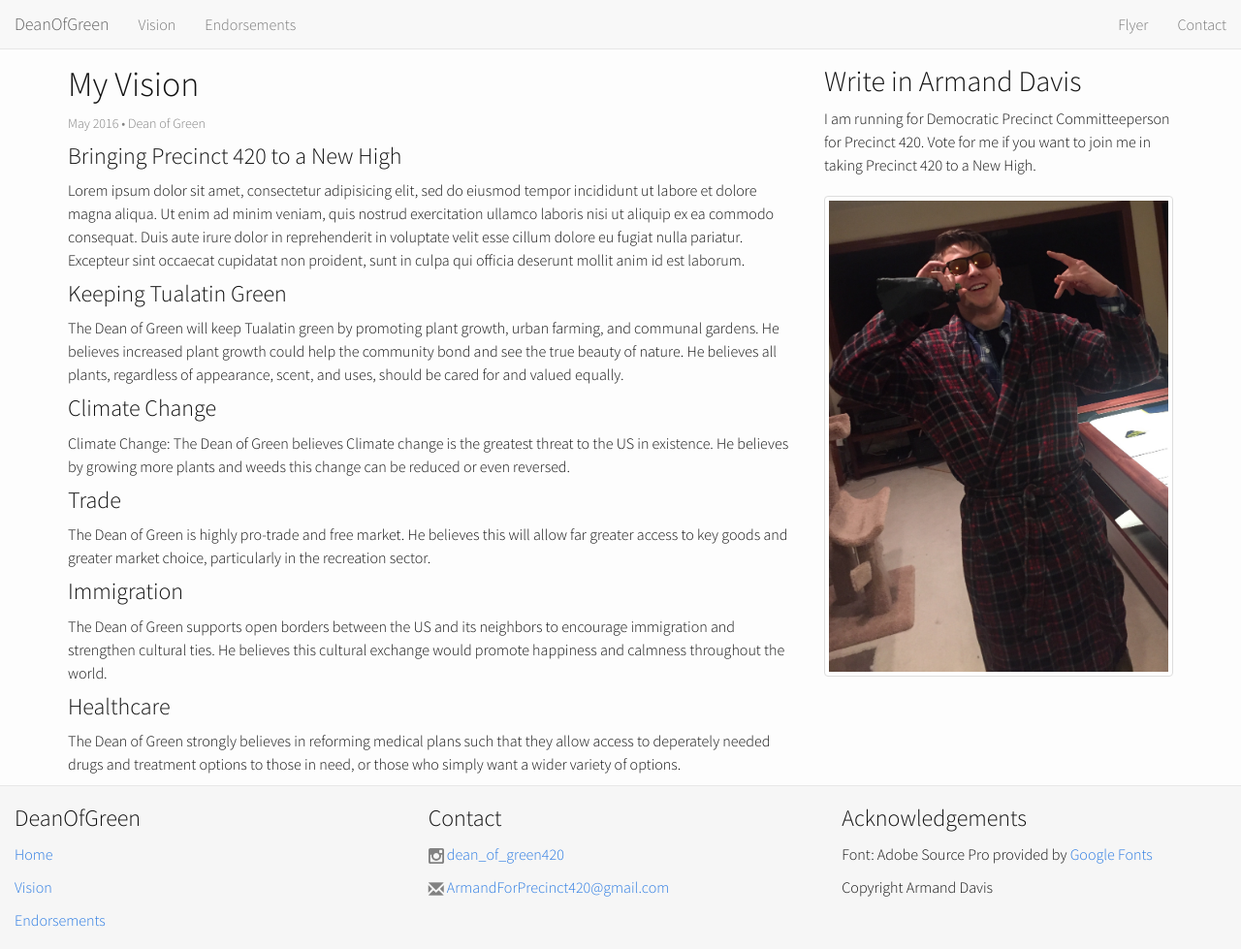
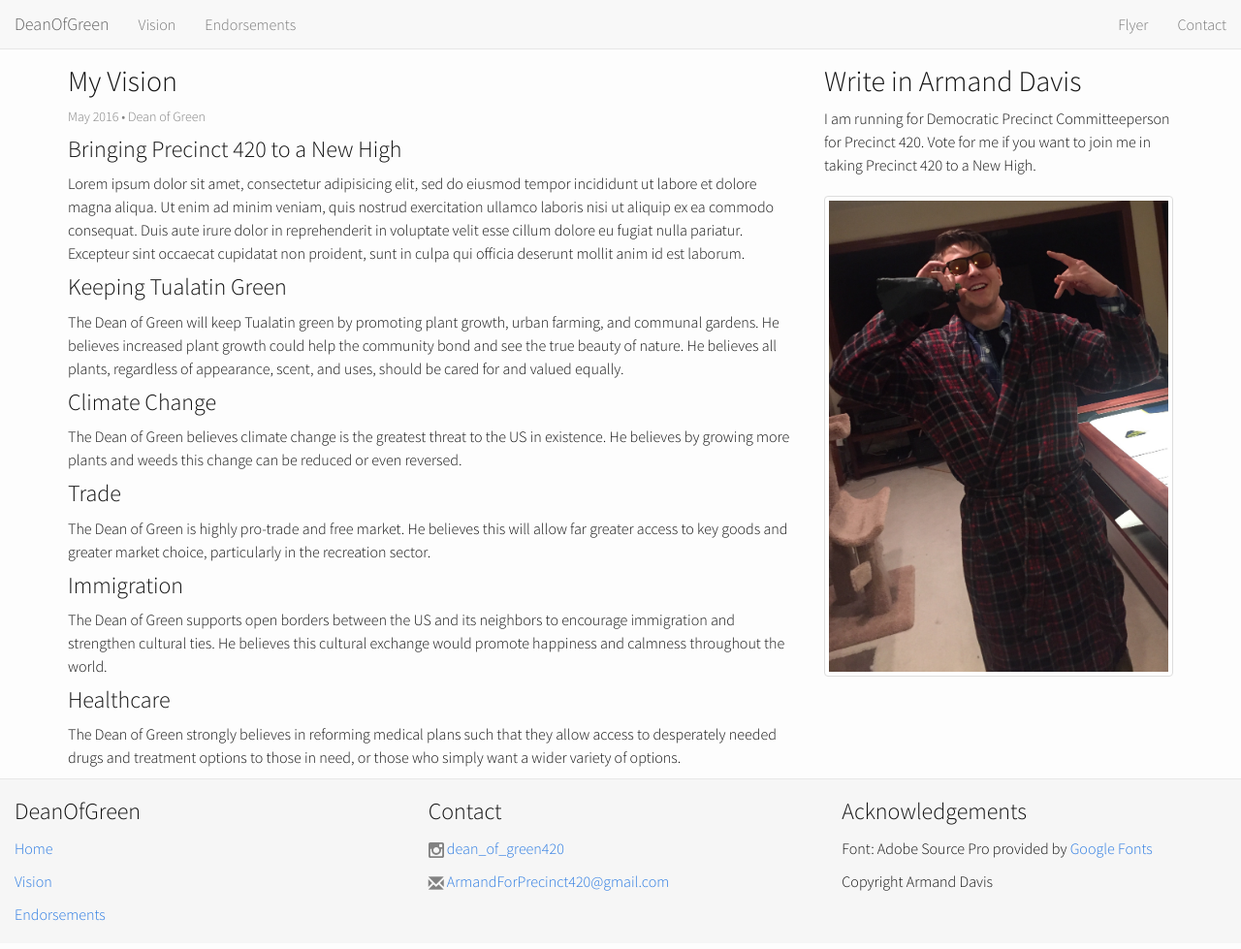
Before and after one commit to deanofgreen/deanofgreen.github.io, a Jekyll site: the page built from vision.md, in a window 1280 px wide. Shown: the whole page at 97% size. Built offline with Jekyll 4.4.1, drawn with Linux system fonts in a browser that asks for light colours; nearby versions of some CDN libraries.

Commit message:
Fix typos. Change header size.

```diff
--- a/_layouts/post.html
+++ b/_layouts/post.html
@@ -5,7 +5,7 @@ layout: default
 	<div class="container">
 		<div class="row" id="postcontainer">
 			<div class="col-md-8">
-				<h1>{{ page.title }}</h1>
+				<h2>{{ page.title }}</h2>
                 <p class="post-meta"><time datetime="{{ page.date | date_to_xmlschema }}" itemprop="datePublished">{{ page.date | date: "%b %Y" }}</time>{% if page.author %} • <span itemprop="author" itemscope itemtype="http://schema.org/Person"><span itemprop="name">{{ page.author }}</span></span>{% endif %}</p>
 					{{ content }}
 				</p>
--- a/index.html
+++ b/index.html
@@ -21,7 +21,7 @@ layout: default
                     Armand Davis, or the Dean of Green, as he is known among his close friends, family, and supporters is a running for the post of Democratic Precinct Committeeperson for Precinct 420. Through his progressive and modern views on trade and the economy, the Dean of Green will blaze a trail taking you to a whole new high.
                 </p>
                 <p>
-                    Feel free to <a href="#contact">contact me</a> using the links at the bottom of this page. Read my list of candidates I endorse <a href=/endorsements.html>here.</a>
+                    Feel free to <a href="#contact">contact me</a> using the links at the bottom of this page. Read a list of candidates I support <a href=/endorsements.html>here.</a>
                 </p>
             </div>
             <div class="col-md-4">
--- a/vision.md
+++ b/vision.md
@@ -13,7 +13,8 @@ Lorem ipsum dolor sit amet, consectetur adipisicing elit, sed do eiusmod tempor
 The Dean of Green will keep Tualatin green by promoting plant growth, urban farming, and communal gardens. He believes increased plant growth could help the community bond and see the true beauty of nature. He believes all plants, regardless of appearance, scent, and uses, should be cared for and valued equally.
 
 ### Climate Change
-Climate Change: The Dean of Green believes Climate change is the greatest threat to the US in existence. He believes by growing more plants and weeds this change can be reduced or even reversed.
+The Dean of Green believes climate change is the greatest threat to the US in existence. He believes by growing more plants and weeds this change can be reduced or even reversed.
+
 ### Trade
 The Dean of Green is highly pro-trade and free market. He believes this will allow far greater access to key goods and greater market choice, particularly in the recreation sector.
 
@@ -21,4 +22,4 @@ The Dean of Green is highly pro-trade and free market. He believes this will all
 The Dean of Green supports open borders between the US and its neighbors to encourage immigration and strengthen cultural ties. He believes this cultural exchange would promote happiness and calmness throughout the world.
 
 ### Healthcare
-The Dean of Green strongly believes in reforming medical plans such that they allow access to deperately needed drugs and treatment options to those in need, or those who simply want a wider variety of options.
+The Dean of Green strongly believes in reforming medical plans such that they allow access to desperately needed drugs and treatment options to those in need, or those who simply want a wider variety of options.
```
